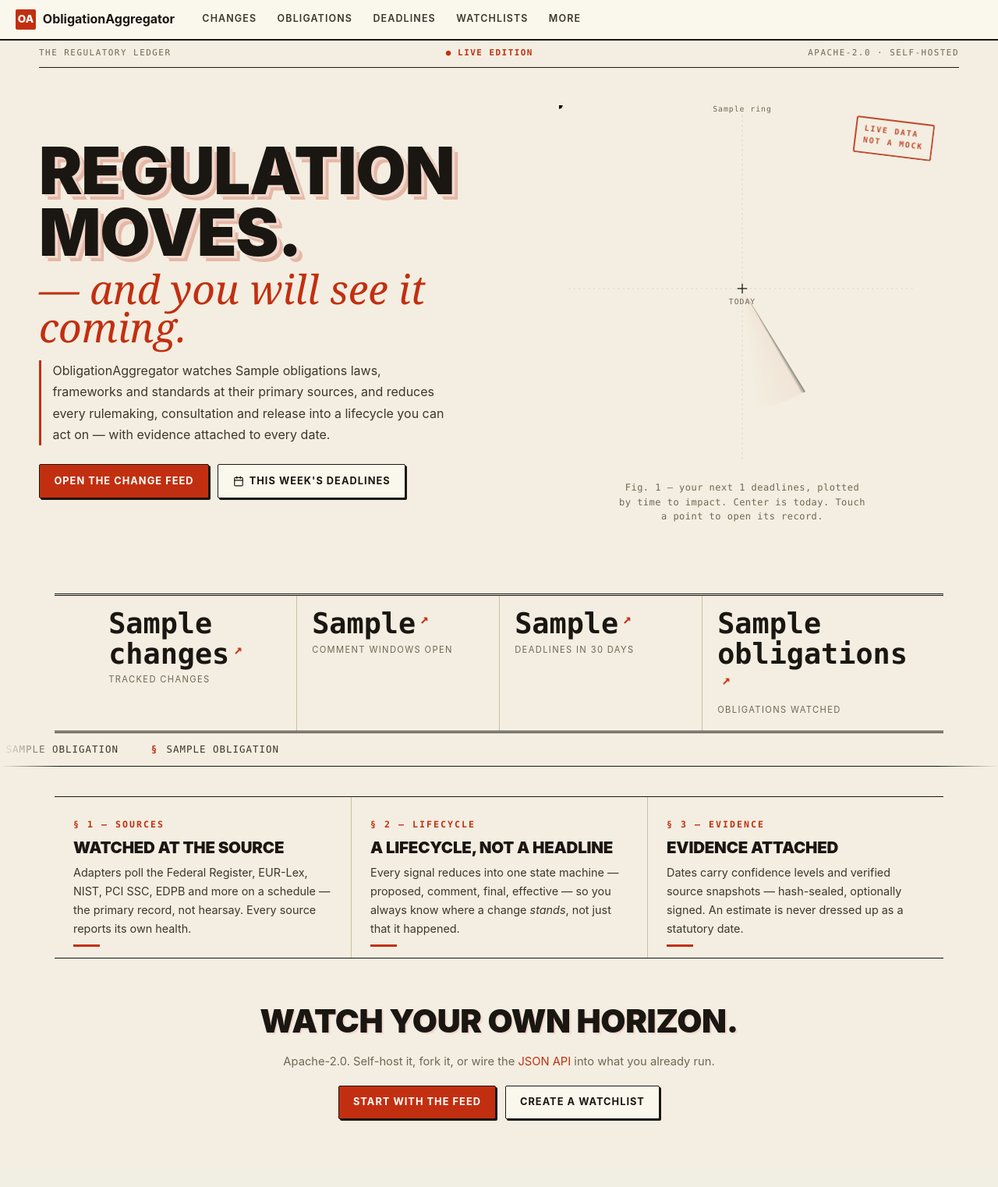
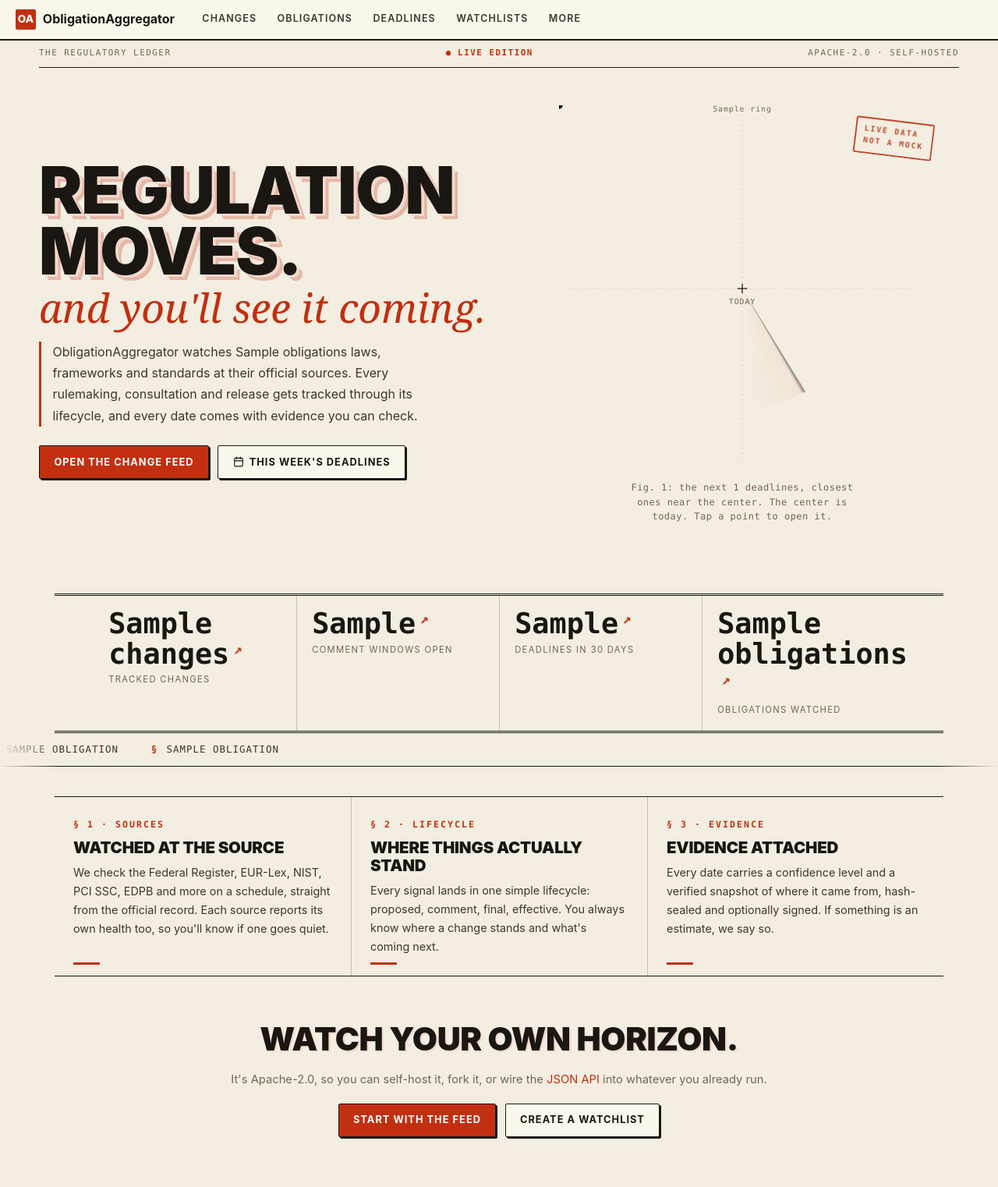
Before and after one commit to JoshDoesIT/ObligationAggregator, a Python web app: template src/oblag/web/templates/home.html in a window 1280 px wide. Shown: the whole page at 78% size. Before the commit the page ends 1437 px from the top, so only its background shows below. Run offline with Jinja, Linux system fonts and the light colour scheme; the template is opened without the code that fills it: most values are stand-ins (such as "Sample title", 1, 10 or a date in 2020).

Commit message:
Rewrite all site copy in the owner's voice; drop AI-typical phrasing (v0.11.1)
Every user-facing string gets a plain-spoken pass: contractions, short
sentences, warm and direct, no inflated diction. Two specific habits are
gone from the page entirely:

- Dashes as connective glue. Every user-visible em/en dash is replaced by
  a period, comma, colon, parenthetical, or a middle dot in tab titles.
  The remaining dashes in templates are code comments and empty-cell
  markers, which are typography, not prose.
- "Not X, but Y" constructions ("the primary record, not hearsay",
  "A lifecycle, not a headline", "not just that it happened") are
  rewritten as plain statements.

Sample before/after:
- "solicits feedback on the current version … which remains in force —
  the feedback shapes a future revision" → "asks for feedback on the
  current version … which stays in force. The feedback shapes a future
  revision, and nothing changes until that's published."
- "Derived live from pipeline state: …" → "This list builds itself from
  live pipeline state: …. Entries clear on their own when the outcome
  lands."
- "Apache-2.0. Self-host it, fork it, or wire the JSON API into what you
  already run." → "It's Apache-2.0, so you can self-host it, fork it, or
  wire the JSON API into whatever you already run."

Also fixes a stale line the pass surfaced: the obligations page still
told people to "bring your own licensed copy for full-text diffs", a
feature removed in v0.9.0.

Copy assertions in tests updated to the new strings; 231 tests green.

Co-Authored-By: Claude Fable 5 <noreply@anthropic.com>
Claude-Session: https://claude.ai/code/session_01VNS4DZ7skgyy6P8QpP2oyk

```diff
--- a/pyproject.toml
+++ b/pyproject.toml
@@ -1,6 +1,6 @@
 [project]
 name = "oblag"
-version = "0.11.0"
+version = "0.11.1"
 description = "ObligationAggregator: open-source regulatory & framework change-intelligence for GRC engineers"
 readme = "README.md"
 license = { text = "Apache-2.0" }
--- a/src/oblag/__init__.py
+++ b/src/oblag/__init__.py
@@ -1,3 +1,3 @@
 """ObligationAggregator: regulatory & framework change-intelligence for GRC engineers."""
 
-__version__ = "0.11.0"
+__version__ = "0.11.1"
--- a/src/oblag/web/templates/_macros.html
+++ b/src/oblag/web/templates/_macros.html
@@ -13,7 +13,7 @@
 {% macro conf(confidence) -%}
   {%- set is_firm = confidence in ('statutory_hard', 'published_firm') -%}
   <span class="conf {{ 'conf-firm' if is_firm else 'conf-est' }}"
-        title="{{ confidence | human_conf }} — {{ conf_help.get(confidence, '') }}"
+        title="{{ confidence | human_conf }}: {{ conf_help.get(confidence, '') }}"
     >{{ 'firm' if is_firm else 'estimated' }}</span>
 {%- endmacro %}
 
--- a/src/oblag/web/templates/events.html
+++ b/src/oblag/web/templates/events.html
@@ -1,6 +1,6 @@
 {% extends "base.html" %}
 {% from "_icons.html" import icon %}
-{% block title %}Activity — ObligationAggregator{% endblock %}
+{% block title %}Activity · ObligationAggregator{% endblock %}
 {% block content %}
 <h2 class="page">Activity</h2>
 <p class="lede">The append-only event log across all tracked obligations.</p>
--- a/src/oblag/web/templates/health.html
+++ b/src/oblag/web/templates/health.html
@@ -1,6 +1,6 @@
 {% extends "base.html" %}
 {% from "_icons.html" import icon %}
-{% block title %}Sources — ObligationAggregator{% endblock %}
+{% block title %}Sources · ObligationAggregator{% endblock %}
 {% block content %}
 <h2 class="page">Source health</h2>
 <p class="lede">Every ingestion source, when it last ran, and whether it's succeeding.</p>
--- a/src/oblag/web/templates/home.html
+++ b/src/oblag/web/templates/home.html
@@ -1,6 +1,6 @@
 {% extends "base.html" %}
 {% from "_icons.html" import icon %}
-{% block title %}ObligationAggregator — the regulatory ledger{% endblock %}
+{% block title %}ObligationAggregator · the regulatory ledger{% endblock %}
 {% block content %}
 {# ================= THE LEDGER =================
    Identity drawn from the material this site tracks: the printed regulation. Paper,
@@ -151,10 +151,10 @@
     </div>
     <div class="hz-grid">
       <div class="hz-copy">
-        <h1 class="headline">Regulation moves.<span class="over">— and you will see it coming.</span></h1>
+        <h1 class="headline">Regulation moves.<span class="over">and you'll see it coming.</span></h1>
         <p class="hz-sub">ObligationAggregator watches {{ stats.obligations }} laws, frameworks and
-        standards at their primary sources, and reduces every rulemaking, consultation and
-        release into a lifecycle you can act on — with evidence attached to every date.</p>
+        standards at their official sources. Every rulemaking, consultation and release gets
+        tracked through its lifecycle, and every date comes with evidence you can check.</p>
         <div class="hz-cta">
           <a class="primary" href="/changes">Open the change feed</a>
           <a class="ghost" href="/deadlines">{{ icon('calendar', 14) }} This week's deadlines</a>
@@ -184,8 +184,8 @@
           <div class="sweep" aria-hidden="true"></div>
           <div class="stamp">Live data<br>not a mock</div>
         </div>
-        <p class="radar-cap">Fig. 1 — your next {{ dots | length }} deadlines, plotted by time to
-        impact. Center is today. Touch a point to open its record.</p>
+        <p class="radar-cap">Fig. 1: the next {{ dots | length }} deadlines, closest ones near
+        the center. The center is today. Tap a point to open it.</p>
       </div>
     </div>
   </div>
@@ -207,28 +207,30 @@
 
 <section class="creed" aria-label="How it works">
   <div class="c">
-    <span class="cl-no">§ 1 — SOURCES</span>
+    <span class="cl-no">§ 1 · SOURCES</span>
     <h3>Watched at the source</h3>
-    <p>Adapters poll the Federal Register, EUR-Lex, NIST, PCI SSC, EDPB and more on a
-    schedule — the primary record, not hearsay. Every source reports its own health.</p>
+    <p>We check the Federal Register, EUR-Lex, NIST, PCI SSC, EDPB and more on a schedule,
+    straight from the official record. Each source reports its own health too, so you'll
+    know if one goes quiet.</p>
   </div>
   <div class="c">
-    <span class="cl-no">§ 2 — LIFECYCLE</span>
-    <h3>A lifecycle, not a headline</h3>
-    <p>Every signal reduces into one state machine — proposed, comment, final, effective —
-    so you always know where a change <em>stands</em>, not just that it happened.</p>
+    <span class="cl-no">§ 2 · LIFECYCLE</span>
+    <h3>Where things actually stand</h3>
+    <p>Every signal lands in one simple lifecycle: proposed, comment, final, effective.
+    You always know where a change stands and what's coming next.</p>
   </div>
   <div class="c">
-    <span class="cl-no">§ 3 — EVIDENCE</span>
+    <span class="cl-no">§ 3 · EVIDENCE</span>
     <h3>Evidence attached</h3>
-    <p>Dates carry confidence levels and verified source snapshots — hash-sealed, optionally
-    signed. An estimate is never dressed up as a statutory date.</p>
+    <p>Every date carries a confidence level and a verified snapshot of where it came from,
+    hash-sealed and optionally signed. If something is an estimate, we say so.</p>
   </div>
 </section>
 
 <div class="coda">
   <h2>Watch your own horizon.</h2>
-  <p>Apache-2.0. Self-host it, fork it, or wire the <a href="/docs">JSON API</a> into what you already run.</p>
+  <p>It's Apache-2.0, so you can self-host it, fork it, or wire the <a href="/docs">JSON API</a>
+  into whatever you already run.</p>
   <div class="hz-cta" style="justify-content:center">
     <a class="primary" href="/changes" style="background:var(--accent); color:#fff; border:1.5px solid var(--ink); box-shadow:2px 2px 0 var(--ink)">Start with the feed</a>
     <a class="ghost" href="/watchlists" style="background:var(--panel); color:var(--fg); border:1.5px solid var(--ink); box-shadow:2px 2px 0 var(--ink)">Create a watchlist</a>
--- a/src/oblag/web/templates/login.html
+++ b/src/oblag/web/templates/login.html
@@ -1,5 +1,5 @@
 {% extends "base.html" %}
-{% block title %}Sign in — ObligationAggregator{% endblock %}
+{% block title %}Sign in · ObligationAggregator{% endblock %}
 {% block content %}
 <div style="max-width:26rem; margin:2rem auto">
   <h2 class="page">Sign in</h2>
@@ -10,7 +10,7 @@
       It expires shortly and can only be used once.</p>
     </div></div>
   {% else %}
-    <p class="lede">Enter your work email and we'll send you a one-time sign-in link — no
+    <p class="lede">Enter your work email and we'll send you a one-time sign-in link, no
     password needed.</p>
     {% if error %}<div class="panel"><div class="pad" style="color:var(--bad)">{{ error }}</div></div>{% endif %}
     <div class="panel"><div class="pad">
--- a/src/oblag/web/templates/onboarding.html
+++ b/src/oblag/web/templates/onboarding.html
@@ -1,5 +1,5 @@
 {% extends "base.html" %}
-{% block title %}Create your org — ObligationAggregator{% endblock %}
+{% block title %}Create your org · ObligationAggregator{% endblock %}
 {% block content %}
 <div style="max-width:26rem; margin:2rem auto">
   <h2 class="page">Name your organization</h2>
--- a/src/oblag/web/templates/settings.html
+++ b/src/oblag/web/templates/settings.html
@@ -1,13 +1,13 @@
 {% extends "base.html" %}
-{% block title %}Settings — ObligationAggregator{% endblock %}
+{% block title %}Settings · ObligationAggregator{% endblock %}
 {% block content %}
 <h2 class="page">Organization settings</h2>
 <p class="lede">Manage API keys, teammates and invites for <strong>{{ ctx.org.name }}</strong>.
-{% if not ctx.can_admin_org %}You have read-only access — ask an owner or admin to make changes.{% endif %}</p>
+{% if not ctx.can_admin_org %}You have read-only access. Ask an owner or admin to make changes.{% endif %}</p>
 
 {% if new_key %}
 <div class="panel"><div class="pad" style="border-left:3px solid var(--ok)">
-  <strong>New API key — copy it now, it won't be shown again:</strong>
+  <strong>New API key. Copy it now, it won't be shown again:</strong>
   <div style="margin-top:.5rem"><code style="font-size:.95em; user-select:all">{{ new_key }}</code></div>
   <p class="muted" style="font-size:.82rem; margin:.5rem 0 0">Use it as a bearer token:
     <code>Authorization: Bearer {{ new_key[:12] }}…</code> against <code>/api/v1/…</code></p>
```
Also changed, not shown: src/oblag/web/templates/admin_unlock.html (+5 -5 lines), src/oblag/web/templates/admin_versions.html (+8 -7 lines), src/oblag/web/templates/deadlines.html (+7 -6 lines), src/oblag/web/templates/item_detail.html (+19 -19 lines), src/oblag/web/templates/items.html (+4 -4 lines), src/oblag/web/templates/obligations.html (+4 -5 lines), src/oblag/web/templates/watchlists.html (+4 -4 lines), tests/test_api.py (+6 -6 lines), tests/test_version_suggest.py (+3 -3 lines), tests/test_watch_milestones.py (+1 -1 lines).
